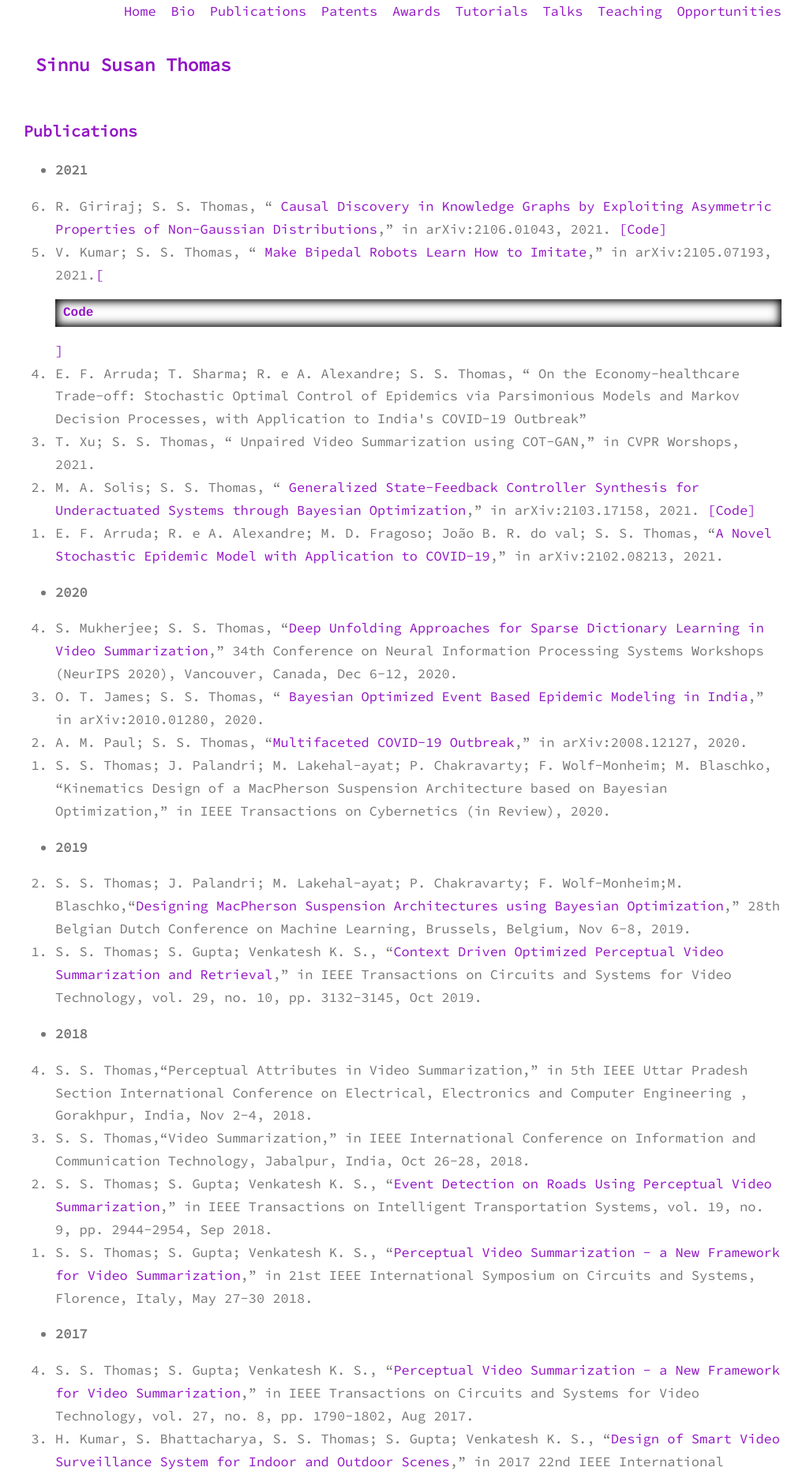
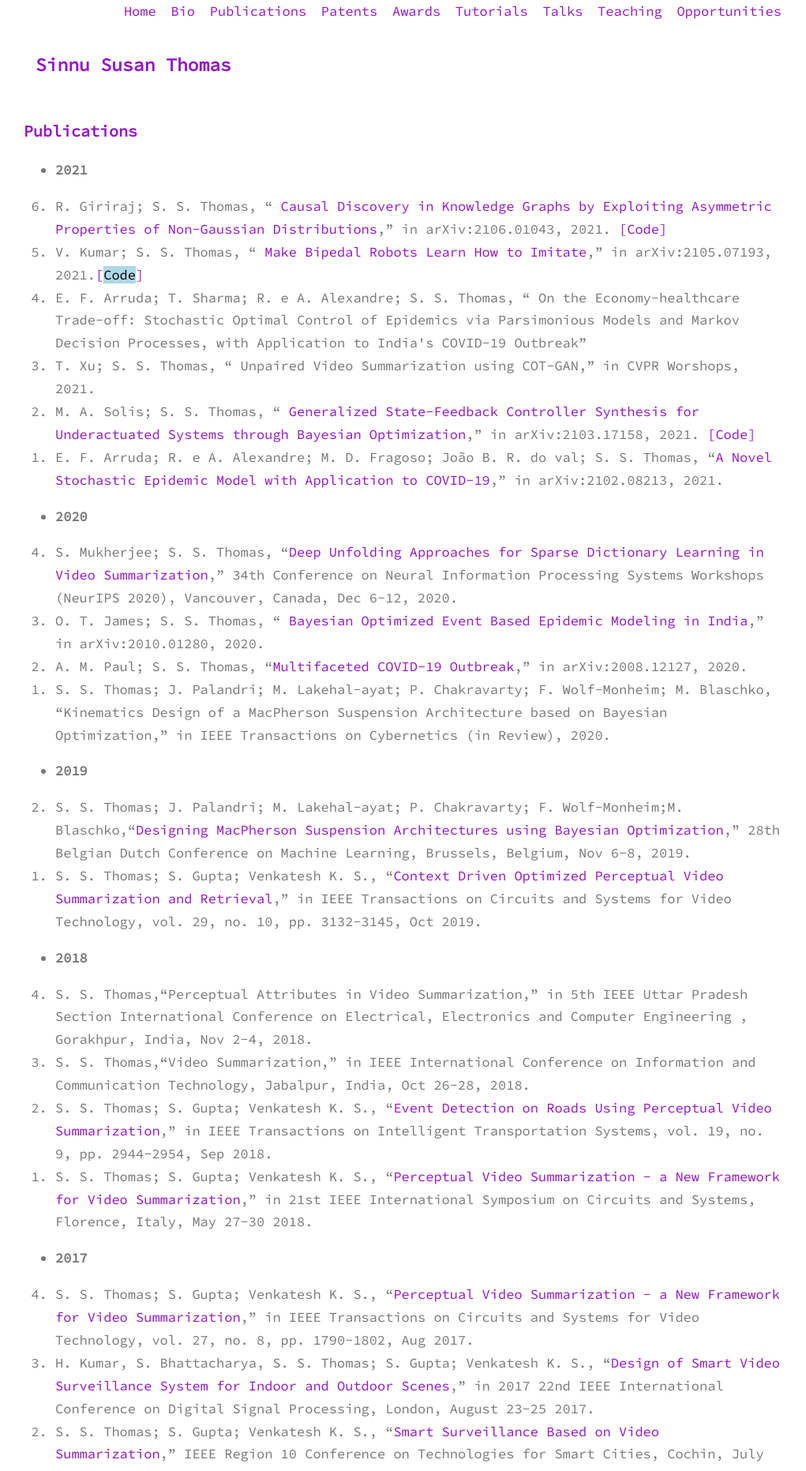
Before and after one commit to sinnuthomas/sinnuthomas.github.io, a Jekyll site: the page built from publications.md, in a window 1280 px wide. Shown: the top 1863 px of the page at 79% size, without its empty margins (130-1151 px from the left). Built offline with Jekyll 4.4.1, drawn with Linux system fonts in a browser that asks for light colours.

Commit message:
Update publications.md

```diff
--- a/publications.md
+++ b/publications.md
@@ -7,8 +7,7 @@
 * **2021**
 <ol reversed>
   <li>R. Giriraj; S. S. Thomas, “ <a href="https://arxiv.org/abs/2106.01043">Causal Discovery in Knowledge Graphs by Exploiting Asymmetric Properties of Non-Gaussian Distributions</a>,” in arXiv:2106.01043, 2021. <a href="https://www.github.com/rohangiriraj/CausalKG">[Code]</a></li>
-  <li>V. Kumar; S. S. Thomas, “ <a href="https://arxiv.org/abs/2105.07193">Make Bipedal Robots Learn How to Imitate</a>,” in arXiv:2105.07193, 2021.<a href="https://github.com/8-vishal/Imitation-Learning-in-bipedal-robots">[<pre><b>Code</b></pre>
-]</a> </li>
+  <li>V. Kumar; S. S. Thomas, “ <a href="https://arxiv.org/abs/2105.07193">Make Bipedal Robots Learn How to Imitate</a>,” in arXiv:2105.07193, 2021.<a href="https://github.com/8-vishal/Imitation-Learning-in-bipedal-robots">[<mark style="background-color: lightblue">Code</mark>]</a> </li>
   <li>E. F. Arruda; T. Sharma; R. e A. Alexandre; S. S. Thomas, “ On the Economy-healthcare Trade-off: Stochastic Optimal Control of Epidemics via Parsimonious Models and Markov Decision Processes, with Application to India's COVID-19 Outbreak” </li>
   <li>T. Xu; S. S. Thomas, “ Unpaired Video Summarization using COT-GAN,” in CVPR Worshops, 2021. </li>
   <li>M. A. Solis; S. S. Thomas, “ <a href="https://arxiv.org/abs/2103.17158">Generalized State-Feedback Controller Synthesis for Underactuated Systems through Bayesian Optimization</a>,” in arXiv:2103.17158, 2021. <a href="https://github.com/miguel-a-solis/Solis-Thomas2021">[Code]</a></li>
```
